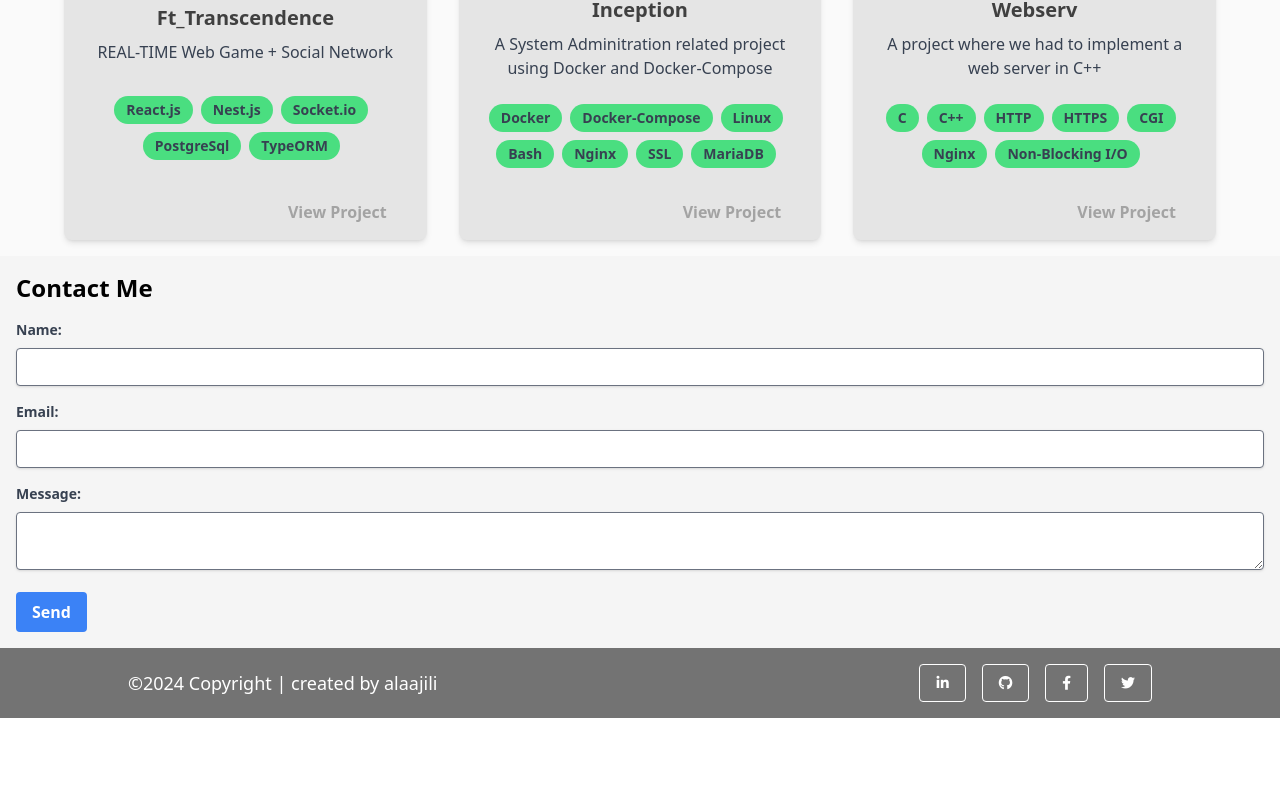
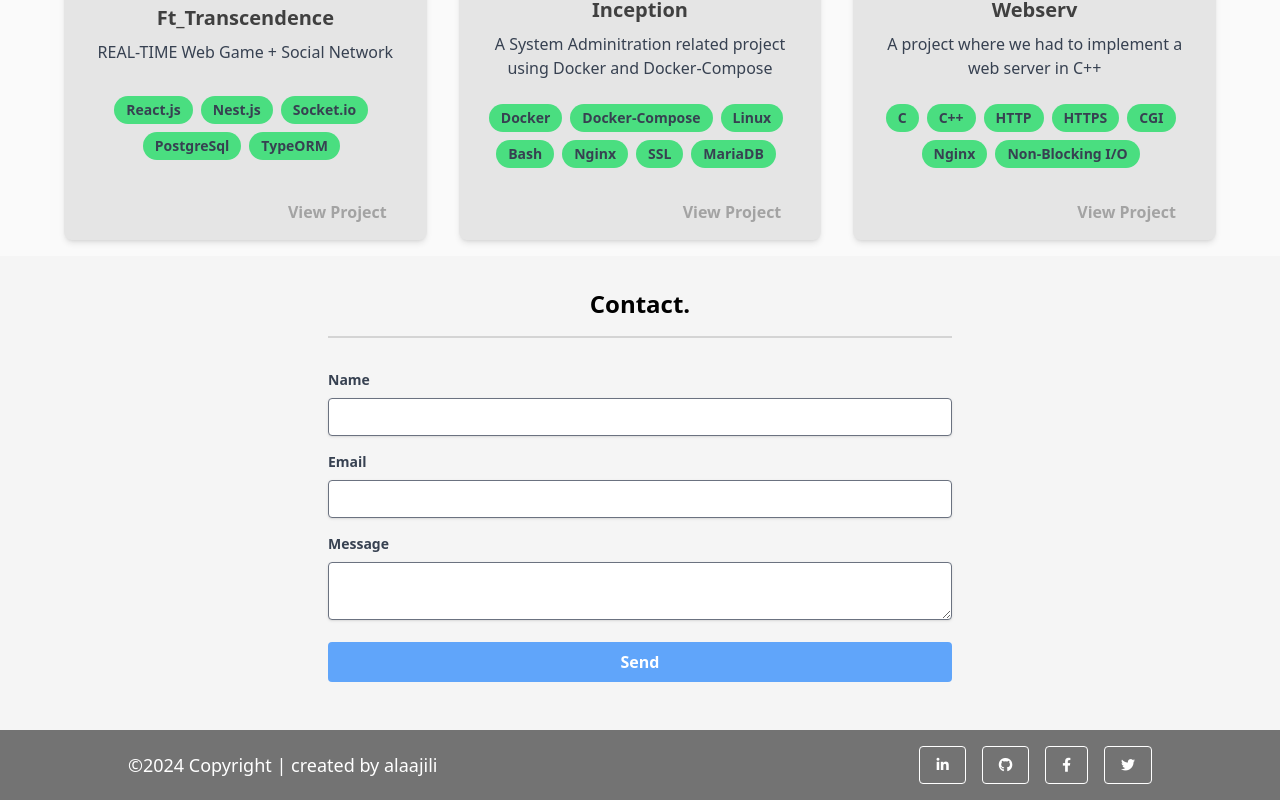
Before and after one commit to alaajili/alaajili.me, a Vue app: page / in a window 1280 px wide. Shown: the part 1520-2320 px from the top of the page. Before the commit the page ends 2238 px from the top, so only its background shows below. Built offline with nearby package versions, Linux system fonts and the light colour scheme; a web font is replaced by a local one.

Commit message:
add contact section

```diff
--- a/src/components/Contact.vue
+++ b/src/components/Contact.vue
@@ -1,20 +1,23 @@
 <template>
   <div id="contact" class="p-4 font-ubuntu bg-neutral-100">
-    <h2 class="text-2xl font-bold mb-4">Contact Me</h2>
-    <form @submit.prevent="submitForm">
+    <h1 class="font-ubuntu text-2xl font-extrabold text-center py-4">Contact.</h1>
+    <hr class="w-1/2 border-b border-neutral-300 mx-auto">
+    <form data-aos="fade-up" data-aos-once="true" data-aos-duration="1000" data-aos-delay="100" @submit.prevent="submitForm" class="w-2/3 md:w-1/2 mx-auto py-8">
       <div class="mb-4">
-        <label for="name" class="block text-gray-700 text-sm font-bold mb-2">Name:</label>
+        <label for="name" class="block text-gray-700 text-sm font-bold mb-2">Name</label>
         <input type="text" id="name" v-model="name" class="shadow appearance-none border rounded w-full py-2 px-3 text-gray-700 leading-tight focus:outline-none focus:shadow-outline">
       </div>
       <div class="mb-4">
-        <label for="email" class="block text-gray-700 text-sm font-bold mb-2">Email:</label>
+        <label for="email" class="block text-gray-700 text-sm font-bold mb-2">Email</label>
         <input type="email" id="email" v-model="email" class="shadow appearance-none border rounded w-full py-2 px-3 text-gray-700 leading-tight focus:outline-none focus:shadow-outline">
       </div>
       <div class="mb-4">
-        <label for="message" class="block text-gray-700 text-sm font-bold mb-2">Message:</label>
+        <label for="message" class="block text-gray-700 text-sm font-bold mb-2">Message</label>
         <textarea id="message" v-model="message" class="shadow appearance-none border rounded w-full py-2 px-3 text-gray-700 leading-tight focus:outline-none focus:shadow-outline"></textarea>
       </div>
-      <button type="submit" class="bg-blue-500 hover:bg-blue-700 text-white font-bold py-2 px-4 rounded">Send</button>
+      <div class="bg-blue-400 hover:bg-blue-600 text-center rounded hover:cursor-pointer">
+        <button type="submit" class="text-white  font-bold py-2">Send</button>
+      </div>
     </form>
   </div>
 </template>
```
